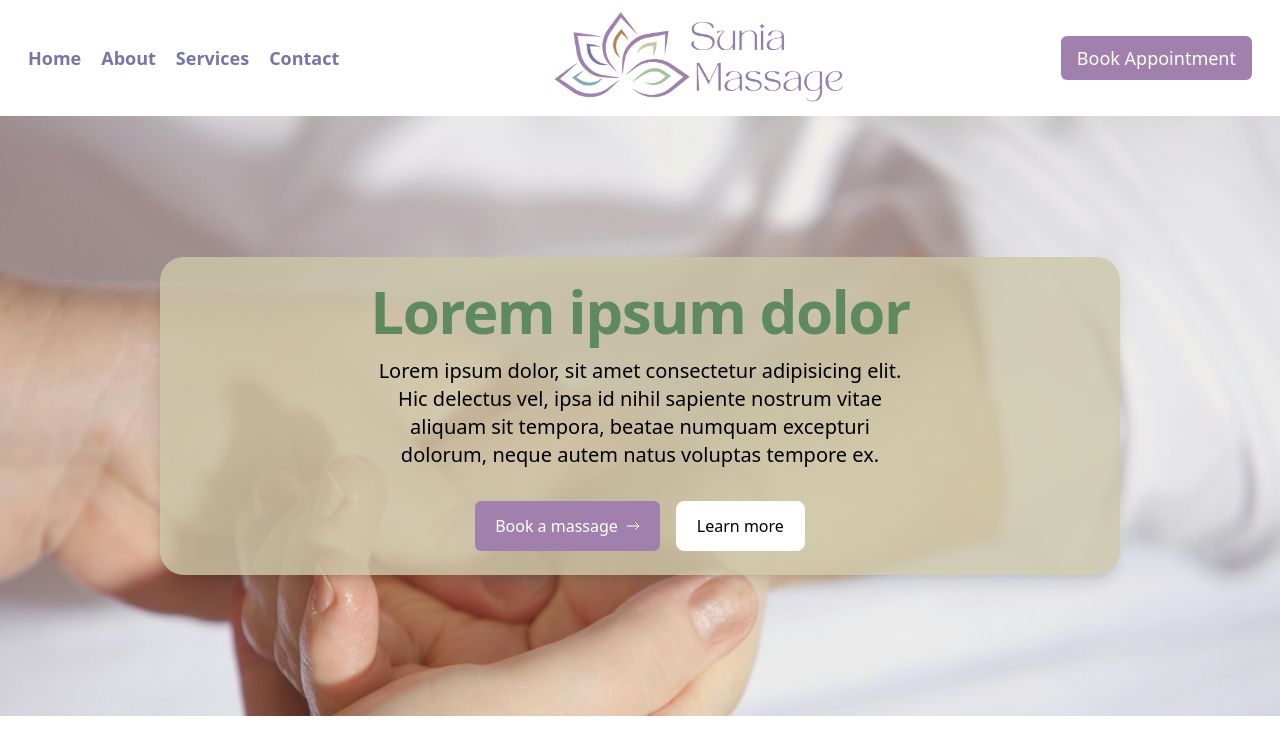
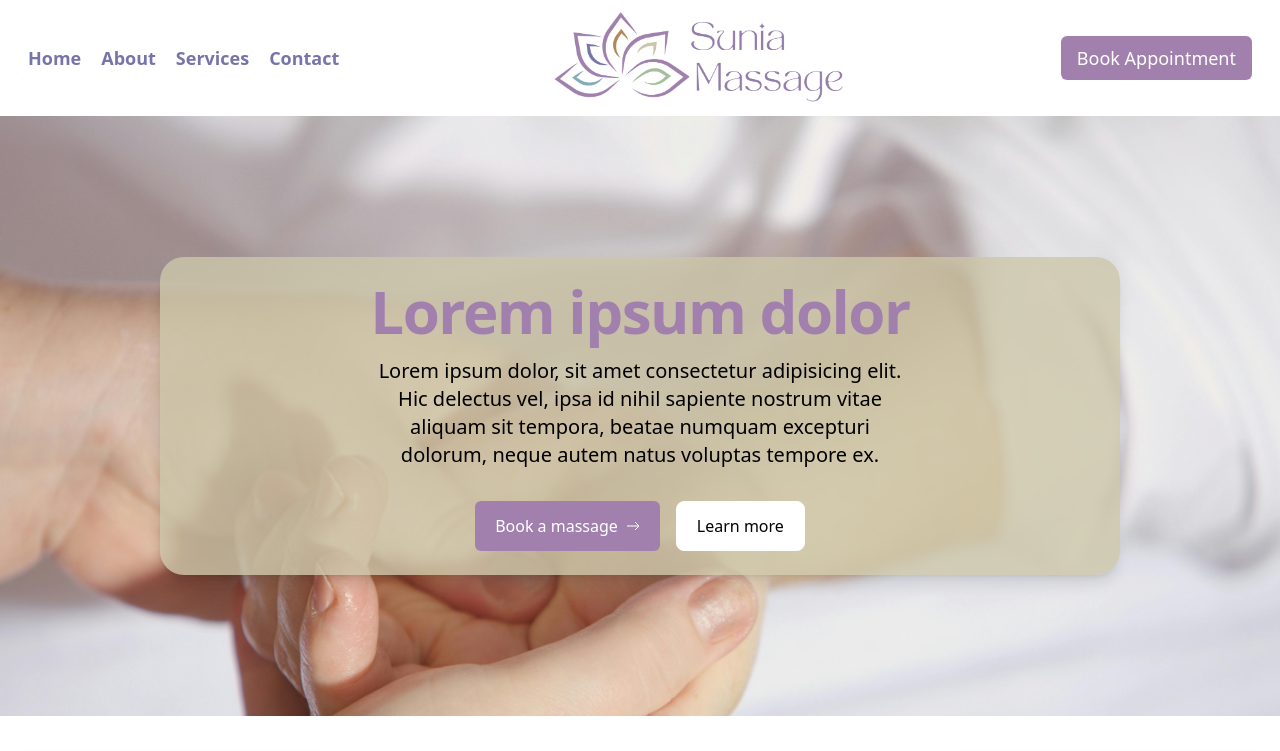
Before and after one commit to ShawnRSidwell/suniamassage, a React (Vite) app: page /home in a window 1280 px wide. Shown: the top 751 px of the page. Built offline with nearby package versions, Linux system fonts and the light colour scheme; no server answers.

Commit message:
revert colors to new color scheme colors

```diff
--- a/src/ui/Jumbotron.jsx
+++ b/src/ui/Jumbotron.jsx
@@ -5,7 +5,7 @@ function Jumbotron() {
     <section className="bg-cover bg-no-repeat bg-[url('/hand-massage.jpg')] bg-top flex flex-col">
       <div className=" text-center w-full h-[75dvh] flex justify-center items-center">
         <div className="bg-cBeige-400 w-3/4 rounded-3xl p-6 bg-opacity-80 shadow-lg">
-          <h1 className="mb-4 text-4xl font-extrabold tracking-tight leading-none text-cGreen-500 md:text-5xl lg:text-6xl">
+          <h1 className="mb-4 text-4xl font-extrabold tracking-tight leading-none text-cPurple-400 md:text-5xl lg:text-6xl">
             Lorem ipsum dolor
           </h1>
           <p className="mb-8 text-lg font-normal  lg:text-xl sm:px-16 lg:px-48">
@@ -17,7 +17,7 @@ function Jumbotron() {
           <div className="flex flex-col space-y-4 sm:flex-row sm:justify-center sm:space-y-0">
             <Button
               href="#"
-              className="inline-flex justify-center items-center py-3 px-5 text-base font-medium text-center text-white rounded-lg"
+              className="inline-flex justify-center items-center py-3 px-5 text-base font-medium text-center text-white rounded-lg bg-cPurple-400"
             >
               Book a massage
               <svg
```
